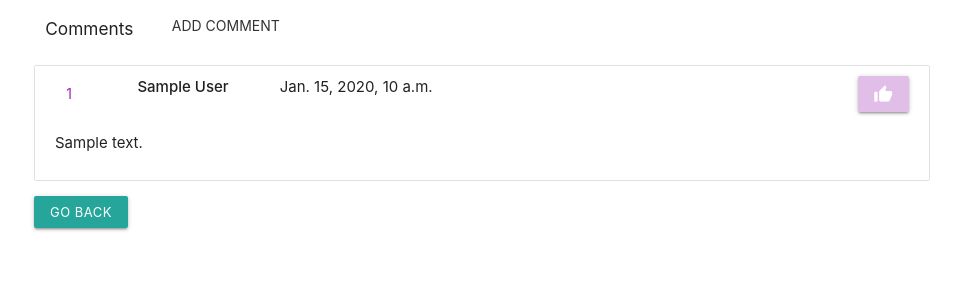
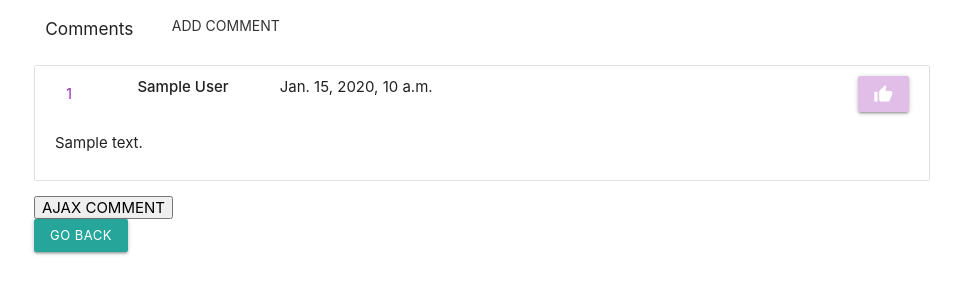
Before and after one commit to gertsfert/django_test, a Django app: page /details/1/ in a window 1280 px wide. Shown: the part 291-591 px from the top of the page, without its empty margins (158-1119 px from the left). Run offline with Django 3.2, Linux system fonts and the light colour scheme; tables that the repository leaves empty hold one stand-in row (values such as "Sample post").

Commit message:
comment form appears on page - part 1 of AJAX upgrade

```diff
--- a/mysite/posts/templates/posts/detail.html
+++ b/mysite/posts/templates/posts/detail.html
@@ -2,6 +2,7 @@
 
 {% block javascript %}
     <script>
+        // AJAX LIKE
         // create event listener for each button
         let comment_like_buttons = document.getElementsByClassName("btn-comment-like");
 
@@ -39,7 +40,33 @@
             xhr.send();
         }
     </script>
+    <script>
+        // AJAX COMMENT FORM
+        let createCommentBtn = document.getElementById('ajax_comment');
+        let form_shown = false;
+        createCommentBtn.addEventListener("click", createCommentBtnPressed);
 
+        function createCommentBtnPressed() {
+            console.log('createCommentBtnPressed!');
+            form_shown = !form_shown;
+            if (form_shown) {
+                let link = document.querySelector('head link[rel="import"]');
+
+                // clone the template in the import
+                let template = link.import.querySelector('template');
+                let clone = document.importNode(template.content, true);
+
+                document.querySelector('#ajax_comment_container').appendChild(clone);
+            } else {
+                // delete form
+                document.querySelector('#comment_ajax_template').remove();
+            }
+        }
+    </script>
+{% endblock %}
+
+{% block head %}
+    <link rel="import" href="{% url 'add_comment_to_post' id=post.id %}">
 {% endblock %}
 
 {% block content %}
@@ -139,6 +166,10 @@
         {% endfor %}
     </ul>
 
+    <button id="ajax_comment">AJAX COMMENT</button>
+
+    <div id = "ajax_comment_container"></div>
+
     {% if post.published_at %}
         <!-- if published, go back to main site -->
         <a class='btn-small waves-effect waves-light' href="/posts">Go Back</a>
--- a/mysite/posts/templates/posts/layout.html
+++ b/mysite/posts/templates/posts/layout.html
@@ -22,7 +22,8 @@
             #menu_large { display:inherit;}
         }
     </style>
-    {% block style %}{% endblock  %}
+    {% block style %} {% endblock  %}
+    {% block head %} {% endblock %}
 </head>
 <body>
     <!-- Drop down NAVBAR -->
--- a/mysite/posts/views.py
+++ b/mysite/posts/views.py
@@ -122,10 +122,15 @@ def add_comment_to_post(request, id):
             comment = form.save(commit=False)
             comment.post = post
             comment.save()
-            return redirect('details', id=post.id)
+            return HttpResponse('comment posted')
+        else:
+            return HttpResponse('invalid form post!')
     else:
-        form = CommentForm()
-    return render(request, 'posts/add_comment_to_post.html', {'form': form})
+        context = {
+            'form': CommentForm(),
+            'post_id': post.id
+        }
+    return render(request, 'posts/add_comment_to_post.html', context)
 
 @login_required
 def comment_approve(request, id):
```
Also changed, not shown: mysite/posts/templates/posts/add_comment_to_post.html (+15 -9 lines). Lines whose indentation alone changed are shown as unchanged.
